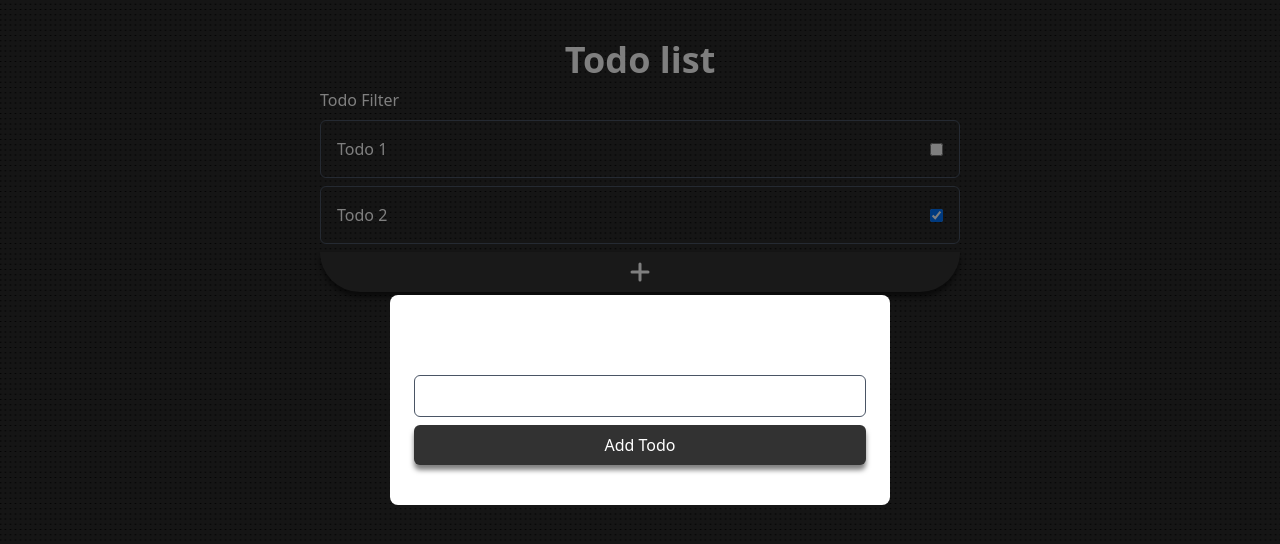
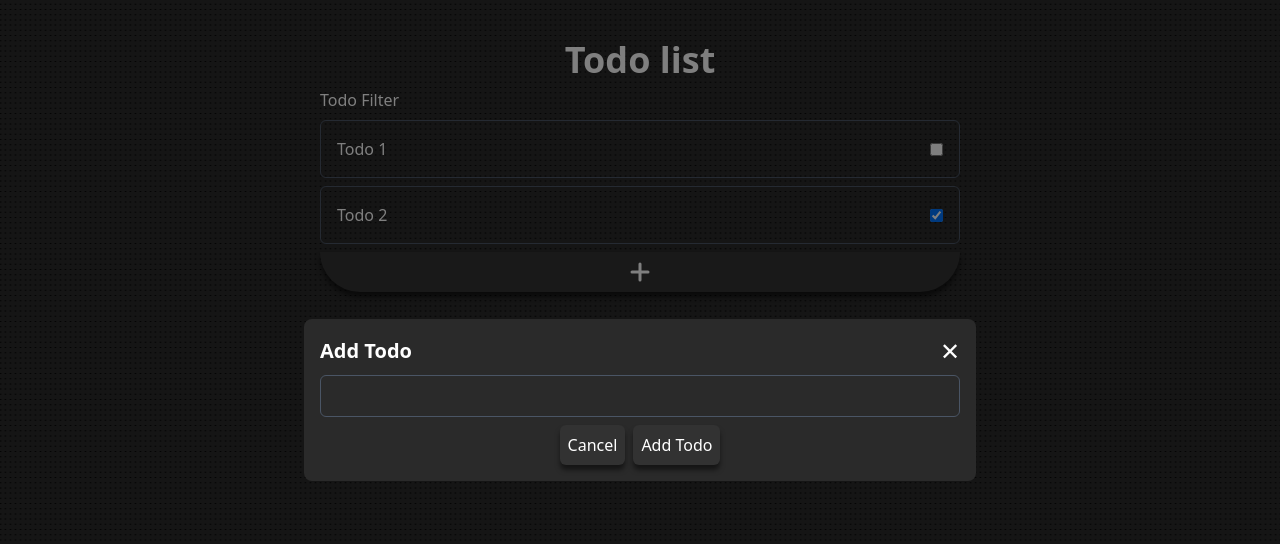
Before and after one commit to TraceOfHumanity/todo-list-vue, a Vue app: page / in a window 1280 px wide. Both pictures are taken after a click on the button 640 px from the left and 272 px from the top of the page. Shown: the top 544 px of the page. Built offline with nearby package versions, Linux system fonts and the light colour scheme.

Commit message:
Refactor modal components and styling with improved layout and interaction

```diff
--- a/src/components/modals/AddTodoMadal.vue
+++ b/src/components/modals/AddTodoMadal.vue
@@ -16,17 +16,25 @@ const addTodo = () => {
   title.value = "";
   modalsStore.isAddTodoModalOpen = false;
 };
+
+const cancel = () => {
+  modalsStore.isAddTodoModalOpen = false;
+  title.value = "";
+};
 </script>
 
 <template>
   <ModalsWrapper
     :isOpen="modalsStore.isAddTodoModalOpen"
     title="Add Todo"
-    @close="modalsStore.isAddTodoModalOpen = false"
+    @close="cancel"
   >
     <div class="grid gap-2">
       <BaseInput v-model="title" />
+    </div>
+    <template #footer>
+      <BaseButton @click="cancel">Cancel</BaseButton>
       <BaseButton @click="addTodo">Add Todo</BaseButton>
-    </div>
+    </template>
   </ModalsWrapper>
 </template>
--- a/src/components/modals/ModalsWrapper.vue
+++ b/src/components/modals/ModalsWrapper.vue
@@ -13,76 +13,25 @@ const emit = defineEmits<{
 
 <template>
   <Teleport to="body">
-    <div v-if="isOpen" class="modal-overlay" @click="emit('close')">
-      <div class="modal-content" @click.stop>
-        <div class="modal-header">
+    <div v-if="isOpen" class="absolute inset-0 flex items-center justify-center bg-black/50" @click="emit('close')">
+      <div class="bg-bodyBg rounded-lg p-4 w-5/6 max-w-2xl grid gap-2 content-start" @click.stop>
+        <div class="flex justify-between items-center">
           <h3 v-if="title" class="text-xl font-semibold">{{ title }}</h3>
           <button
-            class="close-button"
+            class="bg-transparent border-none text-2xl cursor-pointer"
             @click="emit('close')"
             aria-label="Close modal"
           >
             ✕
           </button>
         </div>
-        <div class="modal-body">
+        <div>
           <slot />
         </div>
-        <div class="modal-footer">
+        <div class="flex justify-center gap-2">
           <slot name="footer" />
         </div>
       </div>
     </div>
   </Teleport>
 </template>
-
-<style scoped>
-.modal-overlay {
-  position: fixed;
-  top: 0;
-  left: 0;
-  width: 100%;
-  height: 100%;
-  background-color: rgba(0, 0, 0, 0.5);
-  display: flex;
-  justify-content: center;
-  align-items: center;
-  z-index: 1000;
-}
-
-.modal-content {
-  background-color: white;
-  padding: 1.5rem;
-  border-radius: 0.5rem;
-  max-width: 500px;
-  width: 90%;
-  max-height: 90vh;
-  overflow-y: auto;
-}
-
-.modal-header {
-  display: flex;
-  justify-content: space-between;
-  align-items: center;
-  margin-bottom: 1rem;
-}
-
-.close-button {
-  background: none;
-  border: none;
-  font-size: 1.5rem;
-  cursor: pointer;
-  padding: 0.5rem;
-  line-height: 1;
-}
-
-.modal-body {
-  margin-bottom: 1rem;
-}
-
-.modal-footer {
-  display: flex;
-  justify-content: flex-end;
-  gap: 0.5rem;
-}
-</style>
--- a/src/style.css
+++ b/src/style.css
@@ -1,13 +1,13 @@
 @import "tailwindcss";
 
 @theme {
-  --bodyBg: #2A2A2A;
-  --text: #fff;
+  --color-bodyBg: #2A2A2A;
+  --color-text: #fff;
 }
 
 body {
-  background: var(--bodyBg);
-  color: var(--text);
+  background: var(--color-bodyBg);
+  color: var(--color-text);
   overflow: hidden;
   background-size: cover;
   background-position: center;
```
